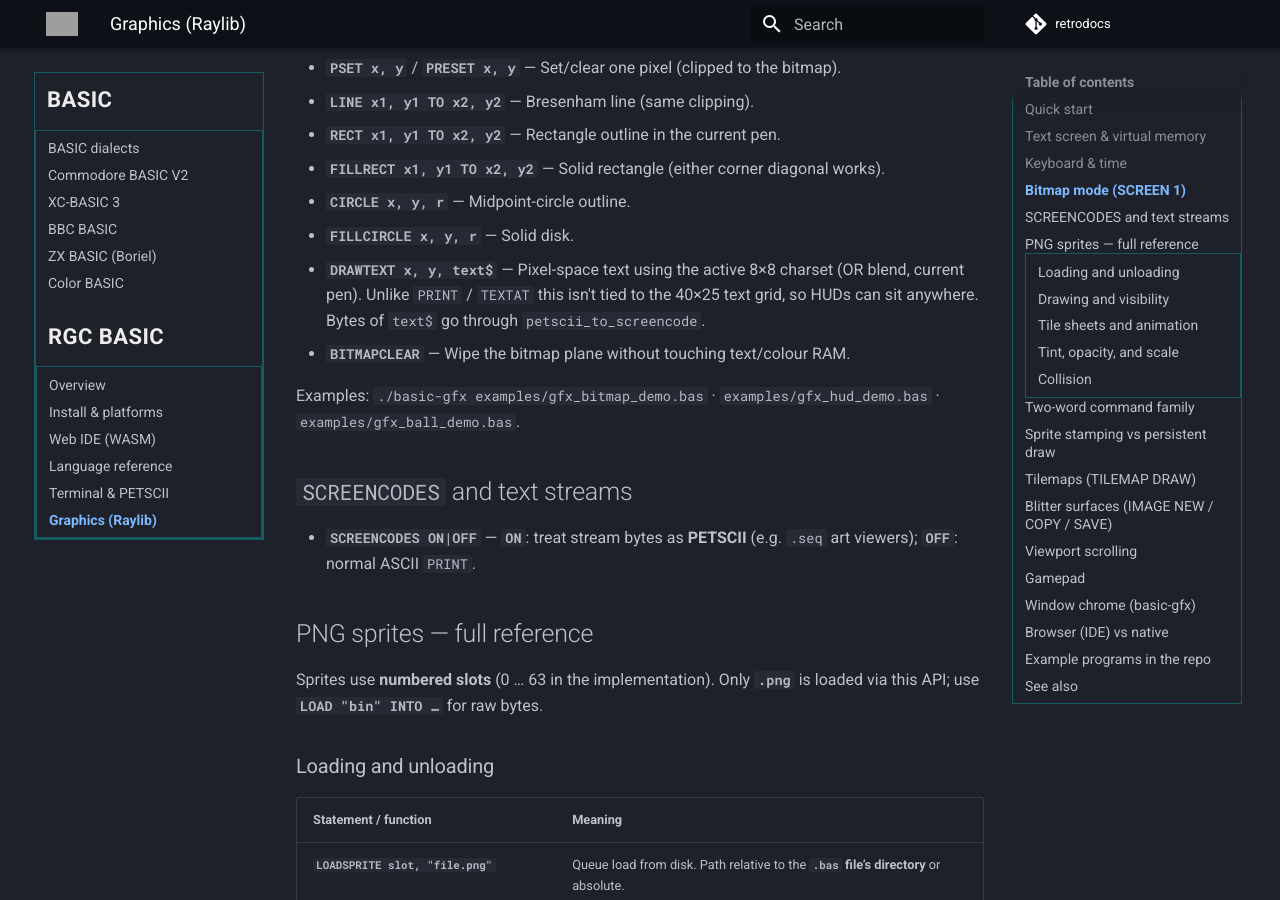
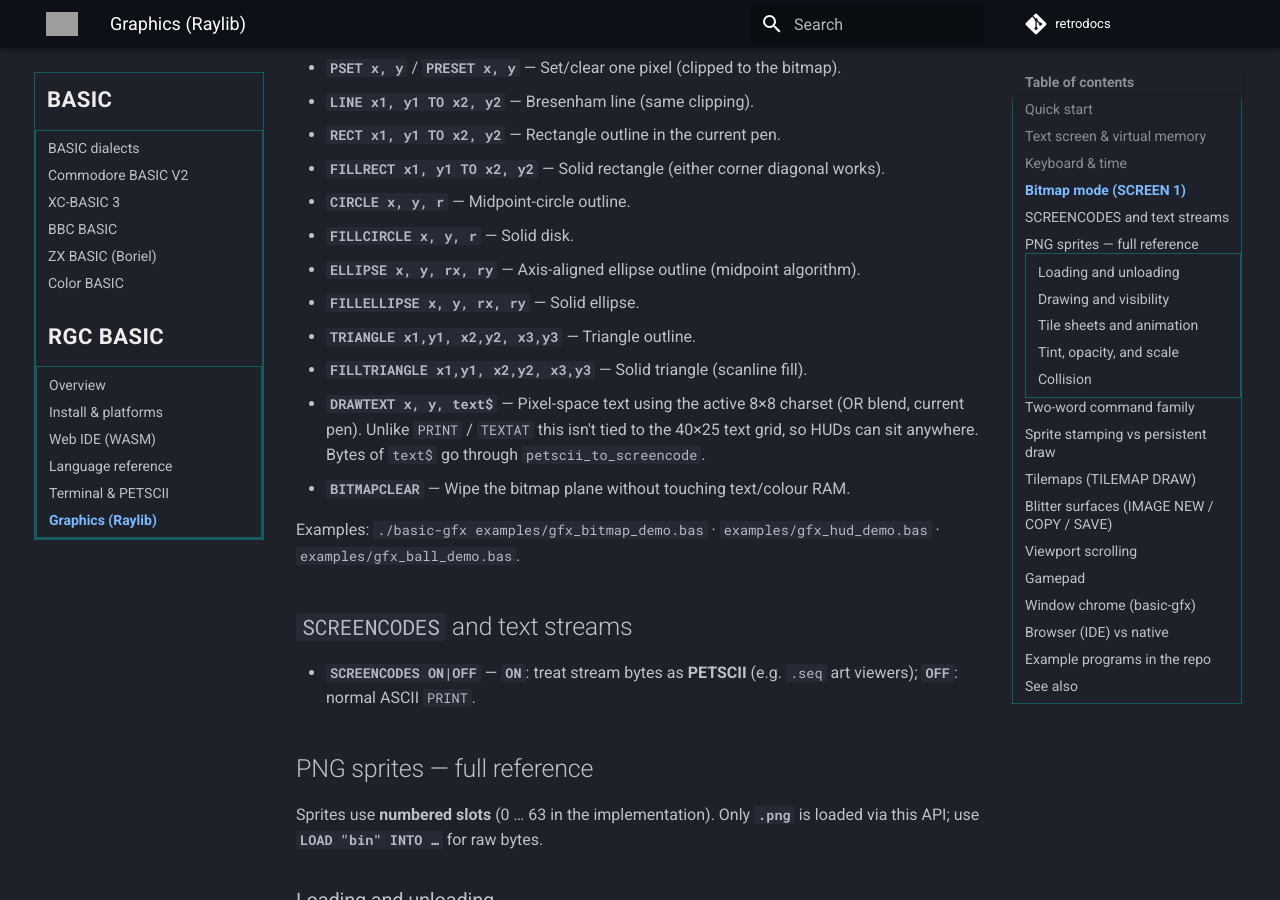
Before and after one commit to omiq/retrodocs, an MkDocs documentation site: the page built from docs/basic/rgc-basic/graphics-raylib.md, in a window 1280 px wide and 900 px high, scrolled down 2226 px. Built offline with MkDocs 1.6.1 and Material for MkDocs 9.7.7, drawn with Linux system fonts in a browser that asks for light colours; comment, search, counter and statistics services are not loaded; grey boxes are pictures that could not be loaded.

Commit message:
rgc-basic: list ELLIPSE/FILLELLIPSE/TRIANGLE/FILLTRIANGLE in bitmap primitives

```diff
--- a/docs/basic/rgc-basic/graphics-raylib.md
+++ b/docs/basic/rgc-basic/graphics-raylib.md
@@ -60,6 +60,10 @@
 - **`FILLRECT x1, y1 TO x2, y2`** — Solid rectangle (either corner diagonal works).
 - **`CIRCLE x, y, r`** — Midpoint-circle outline.
 - **`FILLCIRCLE x, y, r`** — Solid disk.
+- **`ELLIPSE x, y, rx, ry`** — Axis-aligned ellipse outline (midpoint algorithm).
+- **`FILLELLIPSE x, y, rx, ry`** — Solid ellipse.
+- **`TRIANGLE x1,y1, x2,y2, x3,y3`** — Triangle outline.
+- **`FILLTRIANGLE x1,y1, x2,y2, x3,y3`** — Solid triangle (scanline fill).
 - **`DRAWTEXT x, y, text$`** — Pixel-space text using the active 8×8 charset (OR blend, current pen). Unlike `PRINT` / `TEXTAT` this isn't tied to the 40×25 text grid, so HUDs can sit anywhere. Bytes of `text$` go through `petscii_to_screencode`.
 - **`BITMAPCLEAR`** — Wipe the bitmap plane without touching text/colour RAM.
 
```
